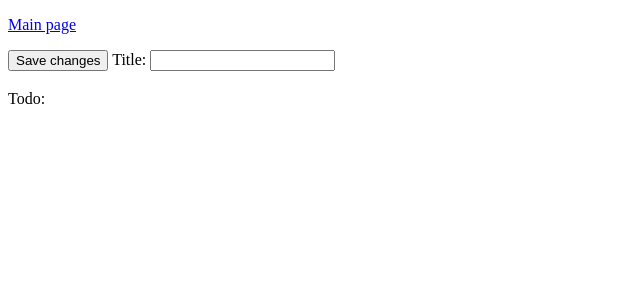
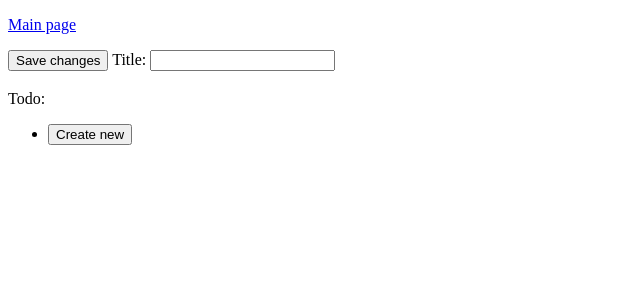
Before and after one commit to psqq/vue-todo-app, a Vue app: page / in a window 1280 px wide. Both pictures are taken after a click on the button "Создать новую заметку". Shown: the top 300 px of the page, without its empty margins (0-640 px from the left). Built offline with nearby package versions, Linux system fonts and the light colour scheme; what vuex-undo-redo would draw is missing.

Commit message:
Can edit todo and create new tasks

```diff
--- /dev/null
+++ b/src/components/Todo.vue
@@ -0,0 +1,61 @@
+<template>
+  <ul>
+    <li
+      v-for="(task, index) in todo"
+      :key="index"
+    >
+      <input
+        type="checkbox"
+        id="checkbox"
+        :value="index"
+        v-model="checkedTasks"
+      >
+      <input
+        type="text"
+        v-model="tasksTitles[index]"
+      >
+    </li>
+    <li>
+      <button @click="createNew()">Create new</button>
+    </li>
+  </ul>
+</template>
+
+<script>
+export default {
+  name: "Todo",
+  model: {
+    prop: "todo",
+    event: "change"
+  },
+  props: ["todo"],
+  data() {
+    return {
+      checkedTasks: this.todo.map((x, i) => x.done && i).filter(x => x != null),
+      tasksTitles: this.todo.map(x => x.title)
+    };
+  },
+  computed: {},
+  methods: {
+    changed() {
+      const todo = this.tasksTitles.map((x, i) => ({
+        title: x,
+        done: this.checkedTasks.includes(i)
+      }));
+      this.$emit("change", todo);
+    },
+    createNew() {
+      this.tasksTitles.push("");
+      this.changed();
+    }
+  },
+  watch: {
+    checkedTasks() {
+      this.changed();
+    },
+    tasksTitles() {
+      this.changed();
+    }
+  }
+};
+</script>
--- a/src/store/index.js
+++ b/src/store/index.js
@@ -56,6 +56,9 @@ export default new Vuex.Store({
     setTitle(state, payload) {
       state.note.title = payload.title;
     },
+    setTodo(state, payload) {
+      state.note.todo = payload.todo;
+    },
     saveOrCreateNew(state) {
       const note = state.notes.find(x => x.id === state.note.id);
       if (note) {
--- a/src/views/Note.vue
+++ b/src/views/Note.vue
@@ -10,20 +10,19 @@
     >
     <h3>{{ note.title }}</h3>
     Todo:
-    <ul>
-      <li
-        v-for="(task, index) in note.todo"
-        :key="index"
-      >{{ task.title }}</li>
-    </ul>
+    <Todo v-model="todo" />
   </div>
 </template>
 
 <script>
 import Vuex from "vuex";
+import Todo from "../components/Todo";
 
 export default {
   name: "Note",
+  components: {
+    Todo
+  },
   computed: {
     ...Vuex.mapState(["note"]),
     title: {
@@ -33,6 +32,14 @@ export default {
       set(title) {
         this.setTitle({ title });
       }
+    },
+    todo: {
+      get() {
+        return this.note.todo;
+      },
+      set(todo) {
+        this.setTodo({ todo });
+      }
     }
   },
   methods: {
@@ -40,7 +47,8 @@ export default {
       "open",
       "createEmptyNote",
       "setTitle",
-      "saveOrCreateNew"
+      "saveOrCreateNew",
+      "setTodo"
     ]),
     saveChanges() {
       this.saveOrCreateNew();
```
